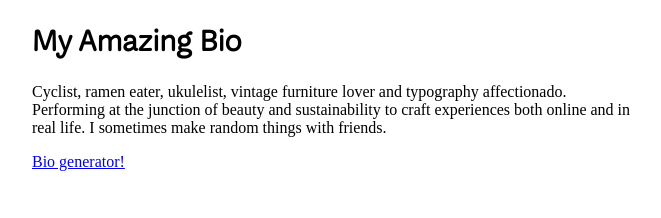
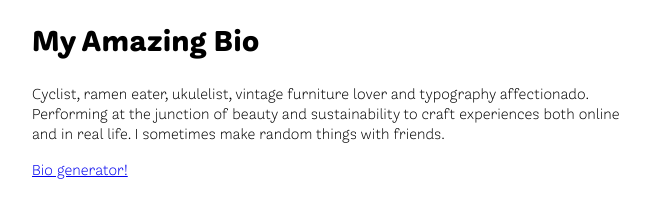
Before and after one commit to UrviGarg11/firstsite, a plain HTML site: page fonttest/index.html in a window 1280 px wide. Shown: the whole page, without its empty margins (308-969 px from the left). Drawn offline with Linux system fonts and the light colour scheme.

Commit message:
updating font files

```diff
--- a/fonttest/styles.css
+++ b/fonttest/styles.css
@@ -30,8 +30,9 @@
 body {
     max-width: 600px;
     margin: auto;
+    font-family: "freightround_prolight", Arial, Helvetica, sans-serif;
 }
 
 h1 {
-    font-family: "freightround_probook", Arial, Helvetica, sans-serif;
+    font-family: "freightround_probold", Arial, Helvetica, sans-serif;
 }
```
Also changed, not shown: index.html (+1 -1 lines).
